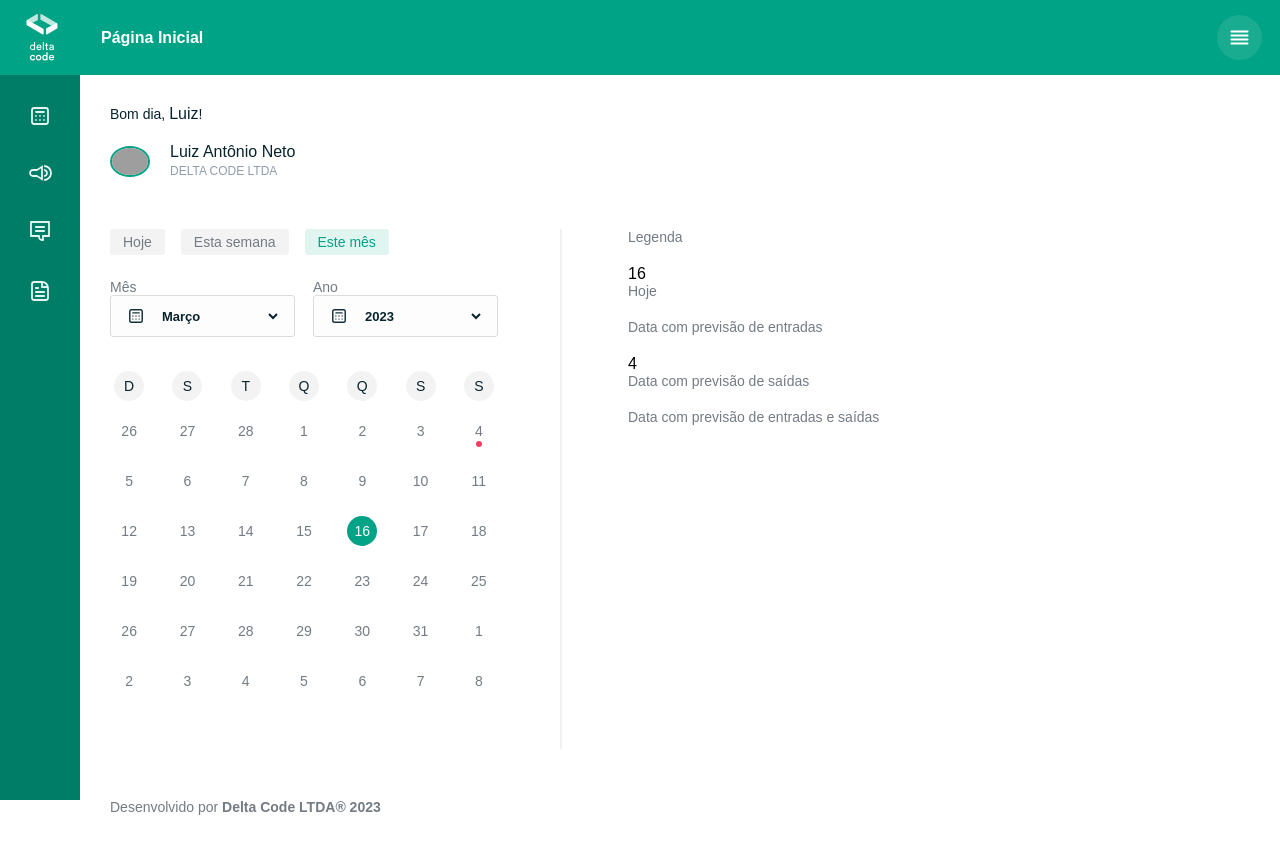
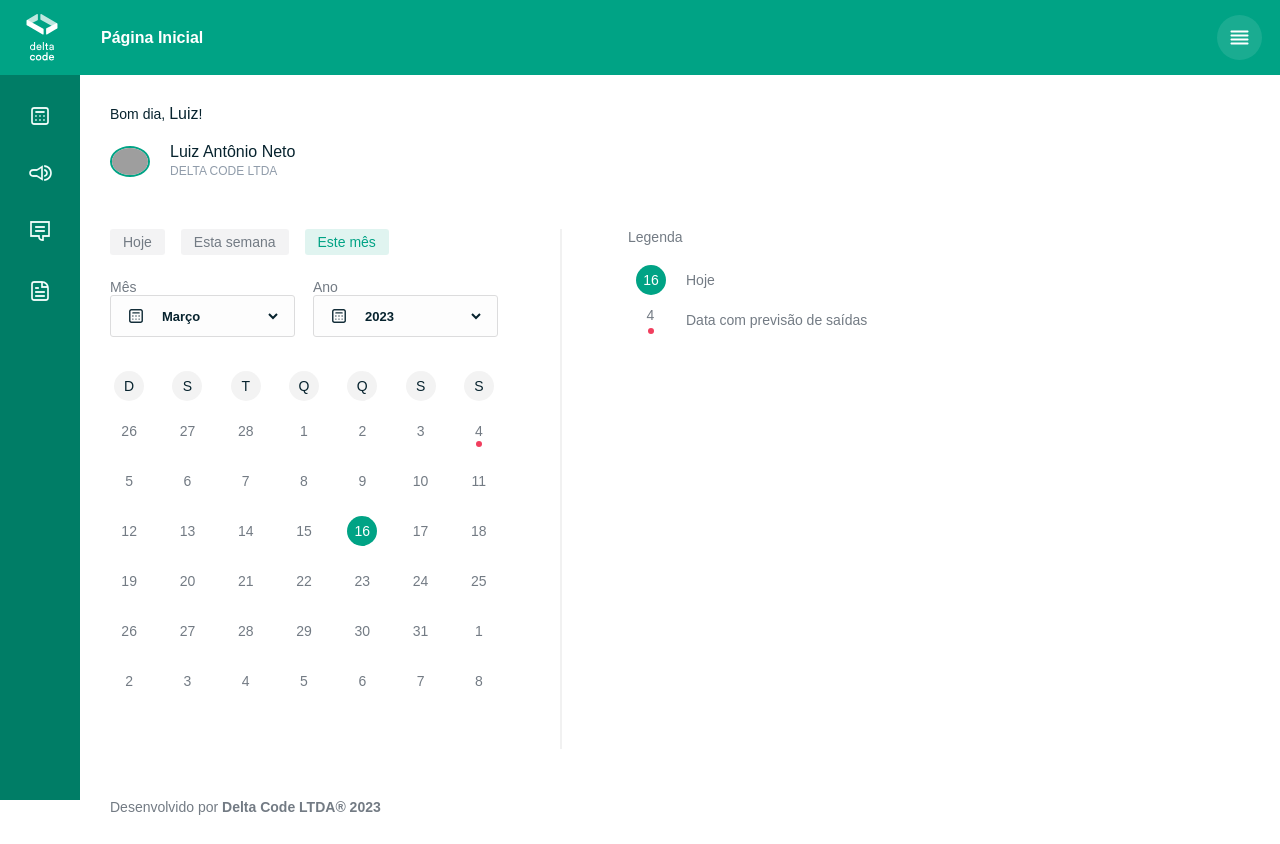
Before and after one commit to Luk4x/delta-code-calendar, a React (Vite) app: page / in a window 1280 px wide. Built offline with nearby package versions, Linux system fonts and the light colour scheme; grey boxes are pictures that could not be loaded; a web font is replaced by a local one.

Commit message:
UserCalendarEvents styled and logic improved, getting correctly month events

```diff
--- a/src/components/UserCalendarEvents/index.jsx
+++ b/src/components/UserCalendarEvents/index.jsx
@@ -1,9 +1,9 @@
-import { useContext, useEffect, useState } from 'react';
+import { useContext, useEffect, useState, Fragment } from 'react';
 import { UserCalendarContext } from '../../context/UserCalendarContext';
 
 import { getCalendarEventsAlert } from '../../utils/calendarHelpers';
 
-import { ContainerStyled, SpanStyled } from './styled';
+import { ContainerStyled, TitleStyled, WrapListStyled, DayButtonStyled } from './styled';
 
 export function UserCalendarEvents() {
     const {
@@ -15,9 +15,21 @@ export function UserCalendarEvents() {
     } = useContext(UserCalendarContext);
 
     const initialSelectedMonthEventsStructure = [
-        { message: 'Data com previsão de entradas', days: [] },
-        { message: 'Data com previsão de saídas', days: [] },
-        { message: 'Data com previsão de entradas e saídas', days: [] }
+        {
+            message: 'Data com previsão de entradas',
+            type: 'positiveValue',
+            days: []
+        },
+        {
+            message: 'Data com previsão de saídas',
+            type: 'negativeValue',
+            days: []
+        },
+        {
+            message: 'Data com previsão de entradas e saídas',
+            type: 'mixedValues',
+            days: []
+        }
     ];
     const [selectedMonthEvents, setSelectedMonthEvents] = useState(
         initialSelectedMonthEventsStructure
@@ -63,33 +75,52 @@ export function UserCalendarEvents() {
                 newSelectedMonthEventsStructure[1].days.length > 0 ||
                 newSelectedMonthEventsStructure[0].days.length > 0
         );
-    }, [selectedMonthIndex, selectedYear, selectedMonthEventsExist]);
+    }, [selectedYear, selectedMonthIndex, selectedMonthEventsExist]);
 
     return (
         <ContainerStyled>
-            <p>Legenda</p>
-            <div>
-                <div>
+            <TitleStyled>Legenda</TitleStyled>
+            <WrapListStyled>
                 <span>{currentDay}</span>
                 <p>Hoje</p>
-                </div>
                 {selectedMonthEventsExist ? (
                     selectedMonthEvents.map(
-                        (daysEventsStructure, selectedMonthEventsIndex) => (
-                            <div key={selectedMonthEventsIndex}>
+                        (daysEventsStructure, selectedMonthEventsIndex) =>
+                            daysEventsStructure.days.length > 0 && (
+                                <Fragment key={selectedMonthEventsIndex}>
+                                    <DayButtonStyled
+                                        dayEvents={daysEventsStructure.type}
+                                        arrayLength={daysEventsStructure.days.length}
+                                    >
                                         {daysEventsStructure.days.map(
-                                    (day, daysEventsStructureIndex) => (
-                                        <span key={daysEventsStructureIndex}>{day}</span>
+                                            (
+                                                day,
+                                                daysEventsStructureIndex,
+                                                daysEventsStructureArray
+                                            ) => (
+                                                <span key={daysEventsStructureIndex}>
+                                                    {day}
+                                                    {
+                                                        // Setting ',' between
+                                                        daysEventsStructureArray.length >
+                                                            1 &&
+                                                            daysEventsStructureIndex <
+                                                                daysEventsStructureArray.length -
+                                                                    1 &&
+                                                            ','
+                                                    }
+                                                </span>
                                             )
                                         )}
+                                    </DayButtonStyled>
                                     <p>{daysEventsStructure.message}</p>
-                            </div>
+                                </Fragment>
                             )
                     )
                 ) : (
                     <h4>Esse mês não possui movimentações</h4>
                 )}
-            </div>
+            </WrapListStyled>
         </ContainerStyled>
     );
 }
--- a/src/components/UserCalendarEvents/styled.js
+++ b/src/components/UserCalendarEvents/styled.js
@@ -5,15 +5,143 @@ export const ContainerStyled = styled.div`
     top: 0;
     width: 307px;
     left: calc(388px + 64px * 2 + 2px);
+`;
 
-    p {
+export const TitleStyled = styled.h3`
+    font-size: 14px;
+    color: ${props => props.theme.colorSchema.textBaseLevel3};
+    font-weight: 500;
+    margin-bottom: 20px;
+`;
+
+export const WrapListStyled = styled.div`
+    position: relative;
+    display: grid;
+    grid-template-columns: 30px calc(100% - 50px);
+    justify-content: center;
+    align-items: center;
+    gap: 10px 20px;
+    margin-left: 8px;
+
+    & > span:nth-child(1) {
+        background: ${props => props.theme.colorSchema.backgroundHighlight};
+        color: ${props => props.theme.colorSchema.backgroundBase};
+        border-radius: 100%;
+        font-weight: 500;
+        width: 30px;
+        height: 30px;
+        display: flex;
+        justify-content: center;
+        align-items: center;
+    }
+
+    span,
+    p,
+    h4 {
         font-size: 14px;
-        font-weight: 500;
         color: ${props => props.theme.colorSchema.textBaseLevel3};
-        margin-bottom: 20px;
+    }
+
+    h4 {
+        position: absolute;
+        top: 45px;
+        left: 0;
     }
 `;
 
-export const SpanStyled = styled.span`
-    color: #f1a;
+export const DayButtonStyled = styled.button`
+    display: flex;
+    justify-content: center;
+    align-items: center;
+    cursor: pointer;
+    background: none;
+    position: relative;
+    padding-bottom: 10px;
+    width: 30px;
+    height: 30px;
+
+    span {
+        letter-spacing: 1px;
+    }
+
+    &::before,
+    &::after {
+        content: '';
+        position: absolute;
+        bottom: 1px;
+        width: 6px;
+        height: 6px;
+        border-radius: 100%;
+    }
+
+    ${props => {
+        let dayEventKey = props.dayEvents;
+
+        // Checking sorted day event true type
+        if (dayEventKey === 'negativeValue' && props.arrayLength > 1) {
+            dayEventKey = 'onlyNegativeValues';
+        } else if (dayEventKey == 'positiveValue' && props.arrayLength > 1) {
+            dayEventKey = 'onlyPositiveValues';
+        }
+
+        switch (dayEventKey) {
+            case 'mixedValues':
+                return `
+                    &::before {
+                        left: 6px;
+                        background: ${props.theme.colorSchema.backgroundHighlight};
+                    }
+
+                    &::after {
+                        left: 18px;
+                        background: ${props.theme.colorSchema.backgroundHighlightLevel3};
+                    }
+                    `;
+
+            case 'onlyPositiveValues':
+                return `
+                        &::before {
+                            left: 6px;
+                            background: ${props.theme.colorSchema.backgroundHighlight};
+                        }
+
+                        &::after {
+                            left: 18px;
+                            background: ${props.theme.colorSchema.backgroundHighlight};
+                        }
+                `;
+
+            case 'onlyNegativeValues':
+                return `
+                        &::before {
+                            left: 6px;
+                            background: ${props.theme.colorSchema.backgroundHighlightLevel3};
+                        }
+
+                        &::after {
+                            left: 18px;
+                            background: ${props.theme.colorSchema.backgroundHighlightLevel3};
+                        }
+                `;
+
+            case 'negativeValue':
+                return `
+                        &::after {
+                            left: 12px;
+                            background: ${props.theme.colorSchema.backgroundHighlightLevel3};
+                        }
+                `;
+
+            case 'positiveValue':
+                return `
+                        &::before {
+                            left: 12px;
+                            background: ${props.theme.colorSchema.backgroundHighlight};
+                        }
+                `;
+
+            default:
+                return null;
+        }
+    }}
 `;
--- a/src/utils/userMockup.js
+++ b/src/utils/userMockup.js
@@ -27,14 +27,7 @@ export const user = {
                 value: 9100.28
             }
         ],
-        '2023-01-19': [
-            {
-                title: 'INSS: Kaori Ayanami',
-                type: 'imposto',
-                value: -2780.42
-            }
-        ],
-        '2023-01-08': [
+        '2023-02-10': [
             {
                 title: 'Pró-Labore: Luiz Antônio Teixeira...',
                 type: 'salário',
@@ -49,6 +42,51 @@ export const user = {
                 title: 'FGTS: Joãozinho de Jesus',
                 type: 'imposto',
                 value: -1680.72
+            }
+        ],
+        '2023-02-11': [
+            {
+                title: 'Prestação de Serviços 2: Delta Code',
+                type: 'receita',
+                value: 9100.28
+            }
+        ],
+        '2023-02-19': [
+            {
+                title: 'INSS: Kaori Ayanami',
+                type: 'imposto',
+                value: -2780.42
+            }
+        ],
+        '2023-01-19': [
+            {
+                title: 'INSS: Kaori Ayanami',
+                type: 'imposto',
+                value: -2780.42
+            }
+        ],
+        '2023-02-20': [
+            {
+                title: 'INSS: Kaori Ayanami',
+                type: 'imposto',
+                value: -2780.42
+            }
+        ],
+        '2023-02-08': [
+            {
+                title: 'Pró-Labore: Luiz Antônio Teixeira...',
+                type: 'salário',
+                value: 10000
+            },
+            {
+                title: 'Prestação de Serviços: Delta Code...',
+                type: 'receita',
+                value: 12050
+            },
+            {
+                title: 'FGTS: Joãozinho de Jesus',
+                type: 'imposto',
+                value: 1680.72
             }
         ],
         '2023-05-19': [
```
Lines whose indentation alone changed are shown as unchanged.
